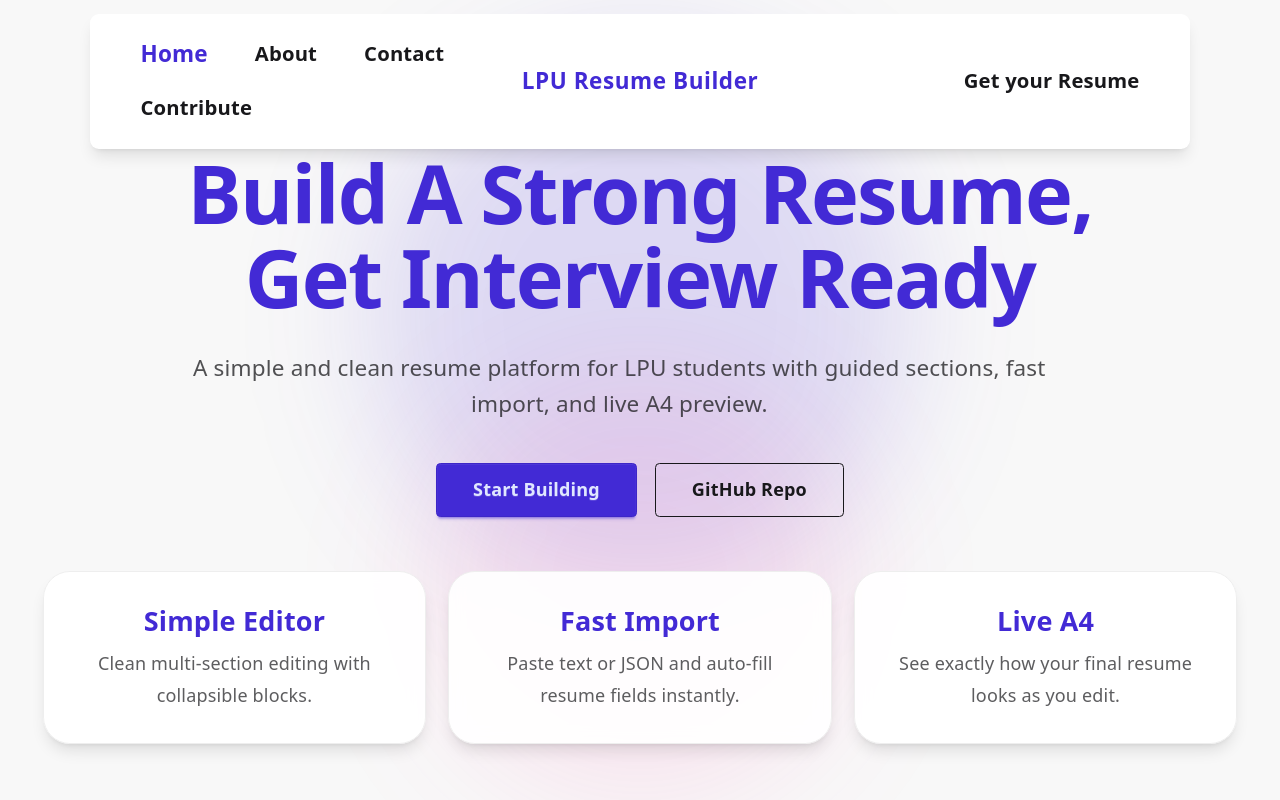
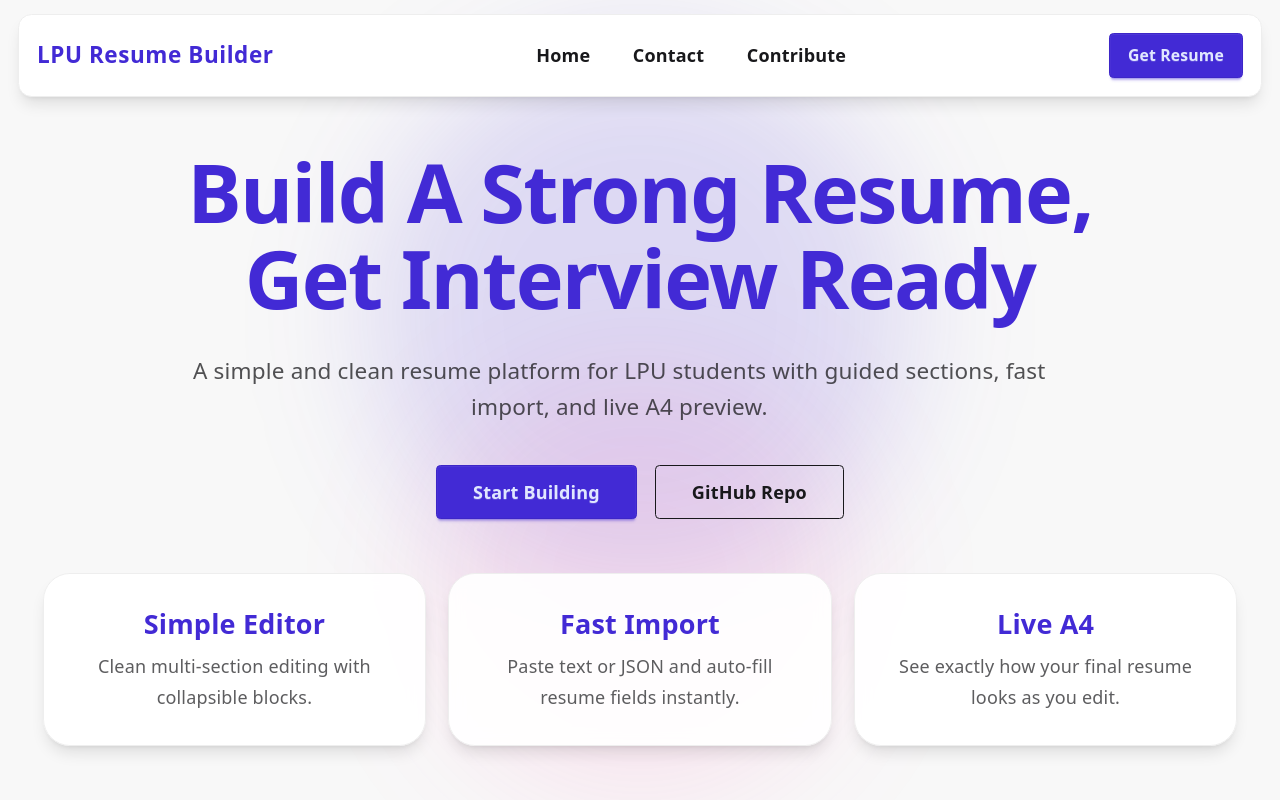
Before and after one commit to Tejeswar001/Lpu-Resume-Generator, a React (Vite) app: page / in a window 1280 px wide. Built offline with nearby package versions, Linux system fonts and the light colour scheme.

Commit message:
feat: enhance Navbar and Home page layout, improve ResumeForm and ResumePreview styles

```diff
--- a/src/components/Navbar.jsx
+++ b/src/components/Navbar.jsx
@@ -2,18 +2,34 @@ import {Link} from 'react-router-dom';
 
 function Navbar() {
     return (
-        /*<div className="navbar fixed top-4 left-1/2 z-50 w-[calc(100%-2rem)] max-w-6xl -translate-x-1/2 rounded-2xl border border-base-300/60 bg-base-100/80 px-4 shadow-lg backdrop-blur-md">*/
-        <div className="navbar fixed bg-base-100 top-3 left-1/2 z-50 w-[calc(100%-10rem)] -translate-x-1/2 px-6 py-2 shadow-lg rounded-lg mb-6">
-            <div className="flex-1 flex justify-start">
-                <ul className="menu menu-horizontal px-1 gap-2">
-                    <li><Link to="/" className="btn btn-ghost text-xl text-primary">Home</Link></li>
-                    <li><p className="btn btn-ghost text-lg">About</p></li>
+        <div className="navbar fixed left-1/2 top-3 z-50 w-[calc(100%-1rem)] max-w-7xl -translate-x-1/2 rounded-xl border border-base-300 bg-base-100 px-2 py-2 shadow-lg sm:w-[calc(100%-2rem)] sm:px-4">
+            <div className="flex items-center gap-2">
+                <div className="dropdown lg:hidden">
+                    <label tabIndex={0} className="btn btn-ghost btn-square" aria-label="Open menu">
+                        <svg xmlns="http://www.w3.org/2000/svg" className="h-5 w-5" fill="none" viewBox="0 0 24 24" stroke="currentColor">
+                            <path strokeLinecap="round" strokeLinejoin="round" strokeWidth="2" d="M4 6h16M4 12h16M4 18h16" />
+                        </svg>
+                    </label>
+                    <ul tabIndex={0} className="menu dropdown-content z-[1] mt-2 w-56 rounded-box border border-base-300 bg-base-100 p-2 shadow">
+                        <li><Link to="/">Home</Link></li>
+                        <li><a href="https://tejeswar-naidu-portfolio.vercel.app/contact" target="_blank" rel="noreferrer">Contact</a></li>
+                        <li><a href="https://github.com/Tejeswar001/Lpu-Resume-Generator" target="_blank" rel="noreferrer">Contribute</a></li>
+                        <li><Link to="/ResumeForm">Get your Resume</Link></li>
+                    </ul>
+                </div>
+
+                <Link to="/" className="text-base font-bold tracking-wide text-primary sm:text-xl">LPU Resume Builder</Link>
+            </div>
+
+            <div className="hidden flex-1 justify-center lg:flex">
+                <ul className="menu menu-horizontal gap-1 px-1">
+                    <li><Link to="/" className="btn btn-ghost text-base">Home</Link></li>
                     <li>
                         <a
                             href="https://tejeswar-naidu-portfolio.vercel.app/contact"
                             target="_blank"
                             rel="noreferrer"
-                            className="btn btn-ghost text-lg"
+                            className="btn btn-ghost text-base"
                         >
                             Contact
                         </a>
@@ -23,20 +39,16 @@ function Navbar() {
                             href="https://github.com/Tejeswar001/Lpu-Resume-Generator"
                             target="_blank"
                             rel="noreferrer"
-                            className="btn btn-ghost text-lg"
+                            className="btn btn-ghost text-base"
                         >
                             Contribute
                         </a>
                     </li>
                 </ul>
             </div>
-            <div className="flex-none">
-                <p className="px-3 text-xl font-bold tracking-wide text-primary">LPU Resume Builder</p>
-            </div>
-            <div className="flex-1 flex justify-end">
-                <ul className="menu menu-horizontal px-1">
-                    <li><Link to="/ResumeForm" className="btn btn-ghost text-lg">Get your Resume</Link></li>
-                </ul>
+
+            <div className="ml-auto">
+                <Link to="/ResumeForm" className="btn btn-primary btn-sm sm:btn-md">Get Resume</Link>
             </div>
         </div>
     )
--- a/src/pages/Home.jsx
+++ b/src/pages/Home.jsx
@@ -3,7 +3,7 @@ import { Link } from 'react-router-dom';
 function Home() {
     return (
         <div className="bg-base-200">
-            <section className="relative flex min-h-screen items-center overflow-hidden px-4 pb-10 pt-24">
+            <section className="relative flex min-h-screen items-center overflow-hidden px-4 pb-10 pt-28 sm:pt-24">
                 <div className="pointer-events-none absolute inset-0">
                     <div className="absolute left-1/2 top-10 h-[30rem] w-[30rem] -translate-x-1/2 rounded-full bg-primary/15 blur-3xl" />
                     <div className="absolute bottom-0 left-1/2 h-[24rem] w-[24rem] -translate-x-1/2 rounded-full bg-secondary/10 blur-3xl" />
@@ -11,12 +11,12 @@ function Home() {
 
                 <div className="relative mx-auto flex w-[min(1240px,96%)] flex-col items-center text-center">
                     <div className="max-w-4xl">
-                        <h1 className="text-5xl font-black leading-[1.03] text-primary sm:text-6xl xl:text-7xl">
+                        <h1 className="text-4xl font-black leading-[1.06] text-primary sm:text-5xl lg:text-6xl xl:text-7xl">
                             Build A Strong Resume,
                             <br />
                             Get Interview Ready
                         </h1>
-                        <p className="mx-auto mt-6 max-w-3xl text-lg leading-8 text-base-content/75 sm:text-xl">
+                        <p className="mx-auto mt-5 max-w-3xl text-base leading-7 text-base-content/75 sm:mt-6 sm:text-lg sm:leading-8 lg:text-xl">
                             A simple and clean resume platform for LPU students with guided sections, fast import, and live A4 preview.
                         </p>
                         <div className="mt-9 flex flex-wrap items-center justify-center gap-4">
--- a/src/pages/ResumeForm.jsx
+++ b/src/pages/ResumeForm.jsx
@@ -267,15 +267,15 @@ function ResumeForm() {
   };
 
   return (
-    <div className="min-h-screen bg-base-200 pt-24">
-      <div className="mx-auto grid max-w-[1880px] grid-cols-1 gap-5 px-4 pb-5 xl:grid-cols-[minmax(560px,720px)_minmax(760px,1fr)]">
+    <div className="min-h-screen bg-base-200 pt-28 sm:pt-24">
+      <div className="mx-auto grid max-w-[1880px] grid-cols-1 gap-4 px-3 pb-5 sm:gap-5 sm:px-4 xl:grid-cols-[minmax(560px,720px)_minmax(760px,1fr)]">
         <div className="space-y-5 rounded-[28px] border border-base-300 bg-base-100 p-5 shadow-lg xl:h-[calc(100vh-7.5rem)] xl:overflow-y-auto">
           <div className="flex flex-wrap items-start justify-between gap-4">
             <div className="max-w-xl">
               <span className="badge badge-outline badge-primary mb-3">Simple Builder</span>
               <h2 className="text-3xl font-bold text-primary">Resume Form</h2>
             </div>
-            <div className="stats stats-horizontal border border-base-300 bg-base-200 shadow-sm">
+            <div className="stats stats-vertical w-full border border-base-300 bg-base-200 shadow-sm sm:w-auto sm:stats-horizontal">
               <div className="stat px-5 py-3">
                 <div className="stat-title text-xs">Filled Sections</div>
                 <div className="stat-value text-2xl text-primary">{filledCount}</div>
@@ -289,7 +289,7 @@ function ResumeForm() {
 
           <div className="collapse-arrow collapse border border-base-300 bg-base-200/70 shadow-sm">
             <input type="checkbox" />
-            <div className="collapse-title pr-20">
+            <div className="collapse-title pr-12 sm:pr-20">
               <div className="flex flex-wrap items-start justify-between gap-3">
                 <div>
                   <p className="text-sm font-semibold uppercase tracking-[0.18em] text-base-content/70">
--- a/src/pages/resume-form/ResumePreview.jsx
+++ b/src/pages/resume-form/ResumePreview.jsx
@@ -27,7 +27,7 @@ function ResumePreview({
       .filter(Boolean);
 
   return (
-    <div className="rounded-[28px] border border-base-300 bg-base-100 p-4 shadow-lg xl:sticky xl:top-24 xl:h-[calc(100vh-7.5rem)]">
+    <div className="rounded-[28px] border border-base-300 bg-base-100 p-3 shadow-lg sm:p-4 xl:sticky xl:top-24 xl:h-[calc(100vh-7.5rem)]">
       <div className="mb-4 flex flex-wrap items-center justify-between gap-3">
         <div>
           <p className="text-sm font-semibold uppercase tracking-[0.18em] opacity-70">A4 Preview</p>
@@ -56,7 +56,7 @@ function ResumePreview({
       </div>
       {exportError ? <p className="mb-2 text-xs text-error">{exportError}</p> : null}
 
-      <div className="mockup-window h-[calc(100%-4rem)] border border-base-300 bg-base-300">
+      <div className="mockup-window h-[72vh] border border-base-300 bg-base-300 sm:h-[78vh] xl:h-[calc(100%-4rem)]">
         <div className="flex h-full overflow-auto bg-base-200/70 p-4">
           <div className="mx-auto origin-top" style={{ transform: `scale(${zoom / 100})`, width: '210mm' }}>
             <div data-export-root="resume" ref={resumePreviewRef} className="h-[297mm] w-[210mm] bg-white px-[10mm] pb-[10mm] pt-[6.2mm] text-left text-black shadow-lg" style={{ fontFamily: 'Liberation Sans, Arial, sans-serif' }}>
```
